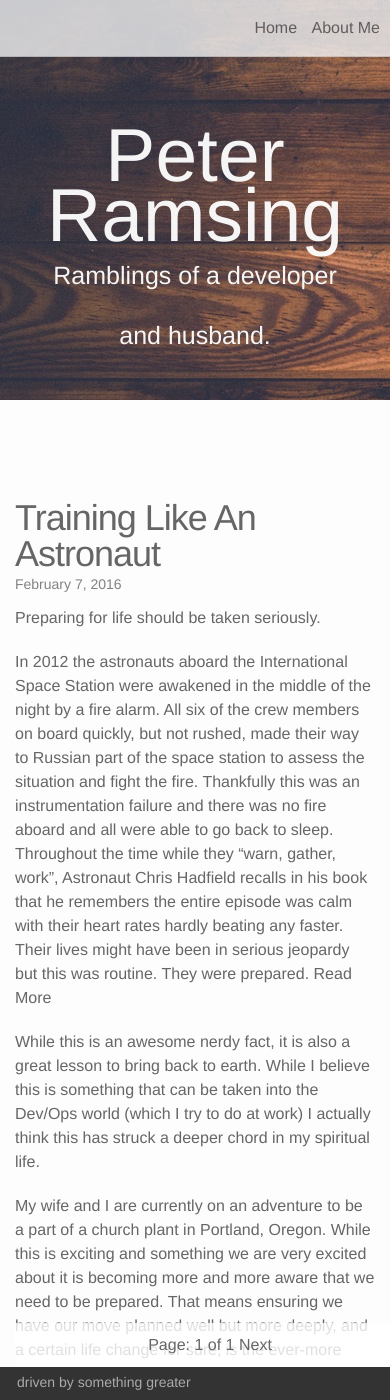
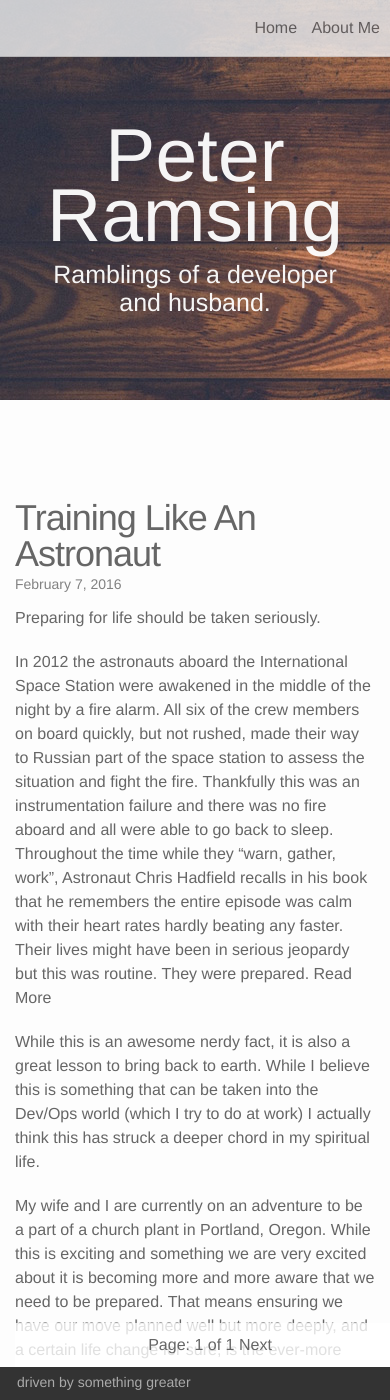
Before and after one commit to peterramsing/personal-site, a Jekyll site: the page built from index.html, in a window 390 px wide and 1400 px high. Built offline with Jekyll 4.4.1, drawn with Linux system fonts in a browser that asks for light colours; nearby versions of some CDN libraries; the list of posts is cut into pages by our own code.

Commit message:
Adjusts the header subtitle
This helps the spacing to feel consistent when on mobile and the h2
breaks to the next line.

```diff
--- a/_sass/_layout.scss
+++ b/_sass/_layout.scss
@@ -56,6 +56,11 @@
 
   @include media-query($on-laptop) {
     height: 400px;
+  }
+
+  h2 {
+    line-height: 28px;
+    margin-top: 15px;
   }
 }
 
```
